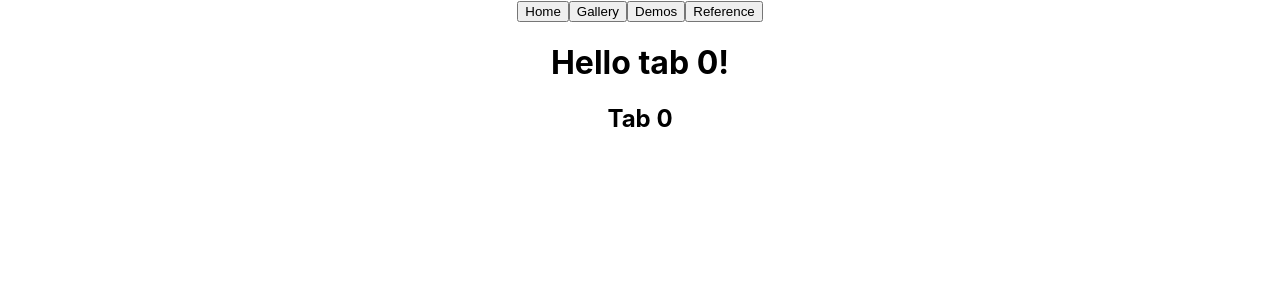
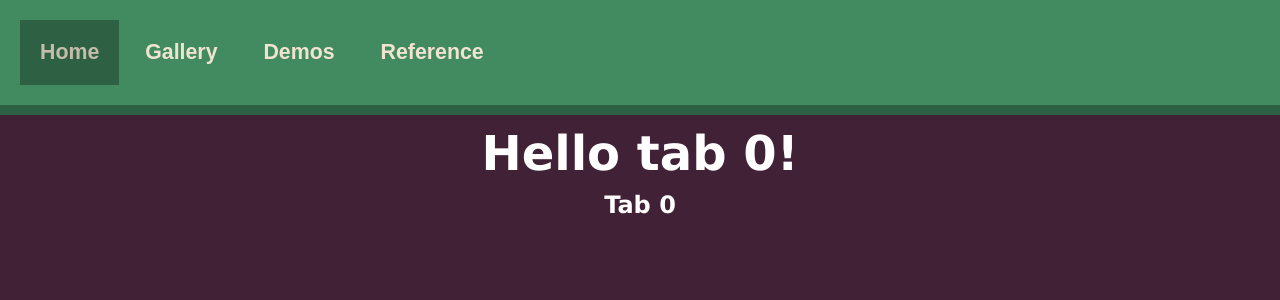
Before and after one commit to Turtle1331/regular-vm, a React (Create React App) app in the folder v3-src/: page / in a window 1280 px wide. Shown: the top 300 px of the page. Built offline with nearby package versions, Linux system fonts and the light colour scheme.

Commit message:
Add style, fix navigation styles

```diff
--- a/v3-src/src/App.css
+++ /dev/null
@@ -1,38 +0,0 @@
-.App {
-  text-align: center;
-}
-
-.App-logo {
-  height: 40vmin;
-  pointer-events: none;
-}
-
-@media (prefers-reduced-motion: no-preference) {
-  .App-logo {
-    animation: App-logo-spin infinite 20s linear;
-  }
-}
-
-.App-header {
-  background-color: #282c34;
-  min-height: 100vh;
-  display: flex;
-  flex-direction: column;
-  align-items: center;
-  justify-content: center;
-  font-size: calc(10px + 2vmin);
-  color: white;
-}
-
-.App-link {
-  color: #61dafb;
-}
-
-@keyframes App-logo-spin {
-  from {
-    transform: rotate(0deg);
-  }
-  to {
-    transform: rotate(360deg);
-  }
-}
--- a/v3-src/src/App.js
+++ b/v3-src/src/components/App.js
@@ -1,8 +1,7 @@
 import {useState} from 'react';
 
-import './App.css';
-import Body from './components/Body.js';
-import TabList from './components/TabList.js';
+import Body from './Body.js';
+import TabList from './TabList.js';
 
 function App() {
   const [tabIndex, setTabIndex] = useState(0);
--- a/v3-src/src/components/Tab.js
+++ b/v3-src/src/components/Tab.js
@@ -1,8 +1,11 @@
 import React from 'react';
 
 function Tab(props) {
+    const onClick = () => props.state.set(props.index);
+    const className = (props.index === props.state.value) ? "current" : "";
+
     return (
-        <button onClick={props.setTab}>
+        <button className={className} onClick={onClick}>
             {props.children}
         </button>
     );
--- a/v3-src/src/components/TabList.js
+++ b/v3-src/src/components/TabList.js
@@ -3,17 +3,21 @@ import React from 'react';
 import Tab from './Tab';
 
 function TabList(props) {
-    function setTab(index) {
-        return () => props.setTabIndex(index);
-    }
+    const state = {
+        value: props.tabIndex,
+        set: props.setTabIndex,
+    };
 
     return (
         <div id="navigation">
             <nav>
-                <Tab setTab={setTab(0)}>Home</Tab>
-                <Tab setTab={setTab(1)}>Gallery</Tab>
-                <Tab setTab={setTab(2)}>Demos</Tab>
-                <Tab setTab={setTab(3)}>Reference</Tab>
+                <Tab state={state} index={0}>Home</Tab>
+                {" "}
+                <Tab state={state} index={1}>Gallery</Tab>
+                {" "}
+                <Tab state={state} index={2}>Demos</Tab>
+                {" "}
+                <Tab state={state} index={3}>Reference</Tab>
             </nav>
         </div>
     );
--- a/v3-src/src/index.css
+++ b/v3-src/src/index.css
@@ -1,13 +1,216 @@
 body {
-  margin: 0;
-  font-family: -apple-system, BlinkMacSystemFont, 'Segoe UI', 'Roboto', 'Oxygen',
-    'Ubuntu', 'Cantarell', 'Fira Sans', 'Droid Sans', 'Helvetica Neue',
-    sans-serif;
-  -webkit-font-smoothing: antialiased;
-  -moz-osx-font-smoothing: grayscale;
+    font-family: Arial, Helvetica, sans-serif;
+    background-color: #412135;
+    color: #F0E4D1;
+    margin: 0px;
 }
 
-code {
-  font-family: source-code-pro, Menlo, Monaco, Consolas, 'Courier New',
-    monospace;
+#navigation {
+    background-color: #428A60;
+    padding: 20px 20px;
+    margin: 0px;
+    font-size: 16pt;
+    border-bottom: 10px solid #2E6043;
+
+    display: flex;
+    justify-content: space-between;
 }
+
+nav button {
+    background-color: #428A60;
+    border: none;
+    padding: 20px 20px;
+    font: inherit;
+    font-weight: bold;
+    color: inherit;
+}
+
+nav button:hover {
+    background-color: #6eaf89;
+    color: #f8f5f0;
+    cursor: pointer;
+}
+
+nav button.current {
+    background-color: #2E6043;
+    color: #C5BCAA;
+}
+
+#header {
+    background-color: #497797;
+    text-align: center;
+    border-top: 10px solid #35566E;
+    border-bottom: 10px solid #35566E;
+}
+
+h1, h2, h3 {
+    color: white;
+    text-align: center;
+}
+
+h1, h2 {
+    font-family: Verdana, Geneva, Tahoma, sans-serif;
+    margin: 10px;
+}
+
+h1 {
+    font-size: 36pt;
+}
+
+.contents {
+    font-size: 18px;
+    text-align: justify;
+    margin: 50px 10vw;
+    padding: 10px 50px;
+    background-color: #803b74;
+    border-radius: 20px;
+}
+
+.center {
+    text-align: center;
+}
+
+.code {
+    font-family: Courier, monospace;
+}
+
+.grid {
+    display: grid;
+    grid-template-columns: repeat(auto-fit, minmax(200px, 1fr));
+    /* grid-auto-rows: minmax(100px, auto); */
+}
+
+.image-grid {
+    grid-gap: 20px;
+    padding: 20px 10px;
+}
+
+.grid img {
+    width: 100%;
+    height: 100%;
+    object-fit: cover;
+}
+
+.grid .caption {
+    text-align: center;
+}
+
+.overlay {
+    /* https://www.w3schools.com/howto/howto_css_overlay.asp */
+    position: fixed;
+    display: none;
+    width: 100%;
+    height: 100%;
+    top: 0;
+    left: 0;
+    /* bottom: 0; */
+    /* right: 0; */
+    background-color: #00000077;
+    /* z-index: 2; */
+    cursor: pointer;
+}
+
+.image-overlay, .video-overlay {
+    cursor: pointer;
+}
+
+.overlay .overlay-content {
+    /* https://css-tricks.com/centering-css-complete-guide/ */
+    position: absolute;
+    top: 50%;
+    left: 50%;
+    transform: translate(-50%, -50%);
+
+    display: block;
+    width: 100%;
+    text-align: center;
+}
+
+#imageOverlay .overlay-content {
+    cursor: default;
+}
+
+.overlay img.overlay-content {
+    width: 60vw;
+}
+
+.loading-text {
+    position: absolute;
+    top: 50%;
+    left: 50%;
+    text-align: center;
+    transform: translate(-50%, -50%);
+    z-index: -1;
+
+    font-size: 48px;
+    color: #ffffff;
+}
+
+table {
+    text-align: center;
+    /* border: 1px solid white; */
+    border-spacing: 0px 5px;
+}
+
+th, td {
+    padding: 10px 5px;
+}
+
+thead tr {
+    background-color: #ffffff44;
+}
+
+tbody tr {
+    background-color: #ffffff22;
+}
+
+tbody tr:nth-child(even) {
+}
+
+table a {
+    color: #87d3f1;
+    text-decoration: none;
+}
+
+table a:hover {
+    color: #67a3bb;
+}
+
+td:first-child {
+    font-weight: bold;
+}
+
+td:nth-child(3) {
+    text-align: initial;
+}
+
+.email-success, .email-failure {
+    margin-top: 0.5em;
+    font-size: 90%;
+    font-style: italic;
+    display: none;
+}
+
+.email-success {
+    color: #00ff6a;
+}
+
+.email-failure {
+    color: #ebc23e;
+}
+
+#scrollToTop {
+    position: fixed;
+    right: 2.5vw;
+    top: 10vh;
+    display: none;
+    padding: 5px;
+    background-color: #803b74;
+    color: inherit;
+    text-decoration: none;
+    border: 1px solid #ffffff77;
+}
+
+#scrollToTop:hover {
+    background-color: #497797;
+}
--- a/v3-src/src/index.js
+++ b/v3-src/src/index.js
@@ -1,7 +1,7 @@
 import React from 'react';
 import ReactDOM from 'react-dom';
 import './index.css';
-import App from './App';
+import App from './components/App';
 import reportWebVitals from './reportWebVitals';
 
 ReactDOM.render(
```
